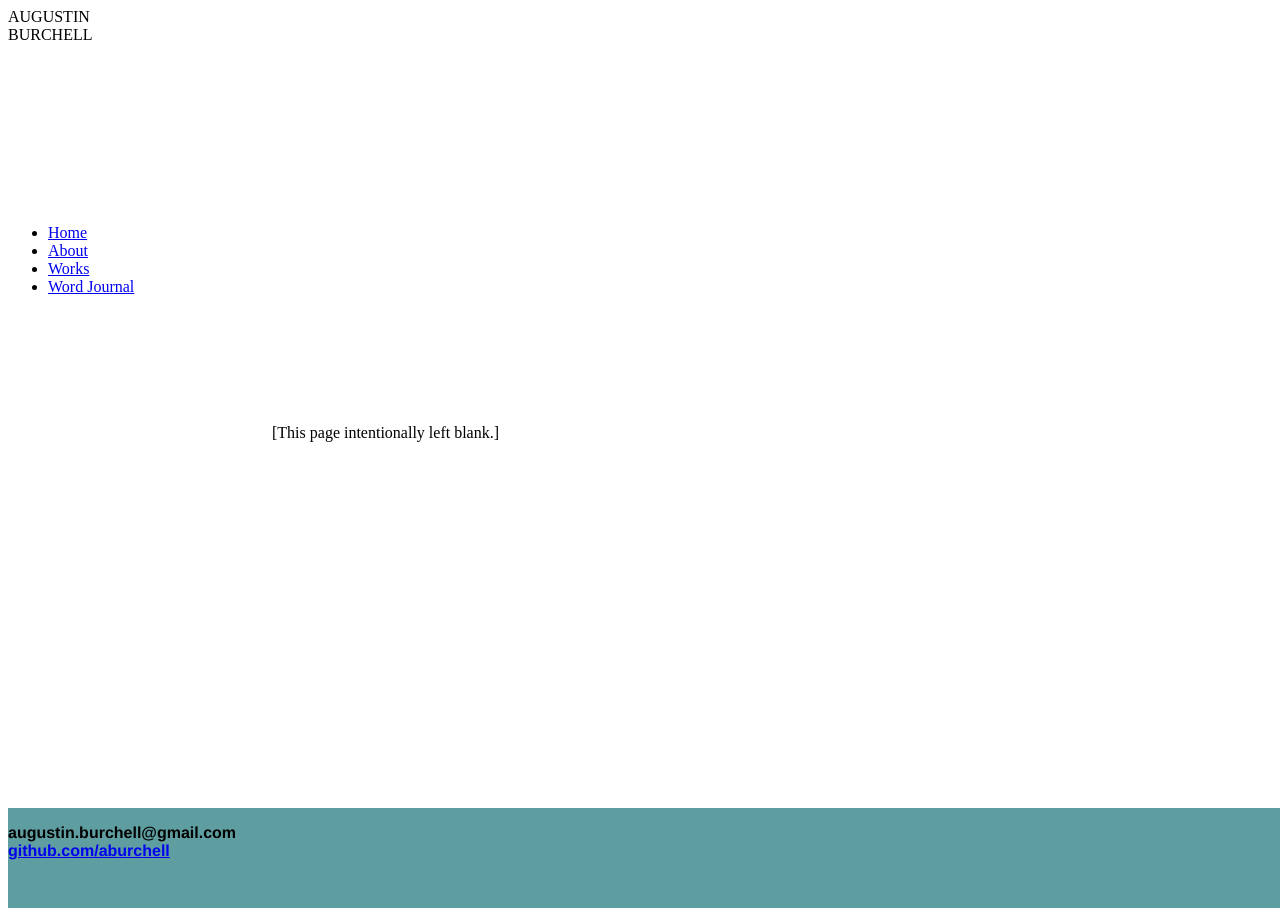
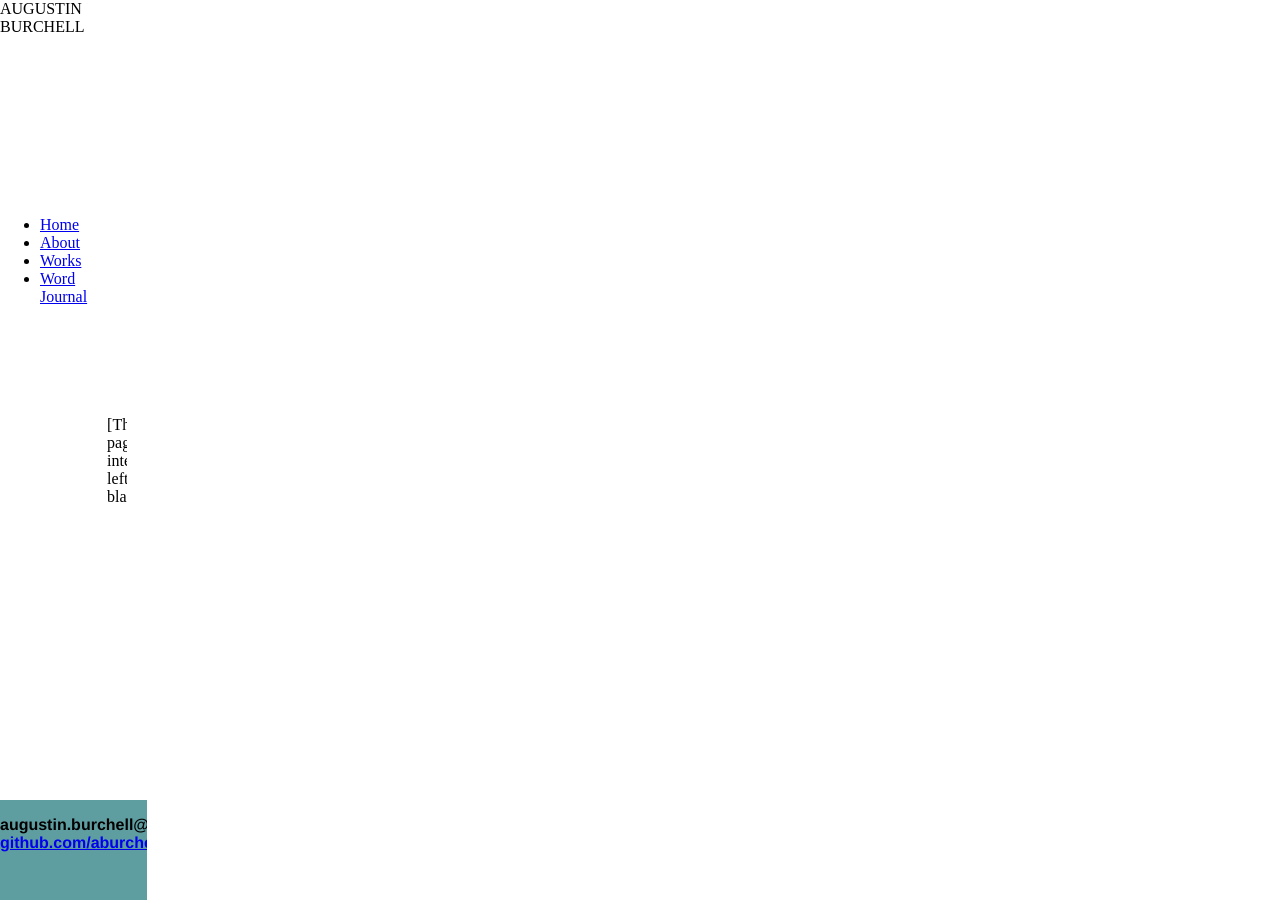
Before and after one commit to aburchell/aburchell.github.io, a Jekyll site: the page built from index.html, in a window 1280 px wide. Built offline with Jekyll 4.4.1, drawn with Linux system fonts in a browser that asks for light colours.

Commit message:
added margin 0, overflow hidden to html, body

```diff
--- a/css/main.css
+++ b/css/main.css
@@ -10,10 +10,11 @@ body {
 */
 /*https://developer.mozilla.org/en-US/docs/Web/CSS/CSS_Grid_Layout/Realizing_common_layouts_using_CSS_Grid_Layout*/
 
-body {
+html, body {
     height: 100%;
-    width: 100%;
     position: absolute;
+    overflow: hidden;
+    margin: 0;
 }
 
 .main-header {
```
